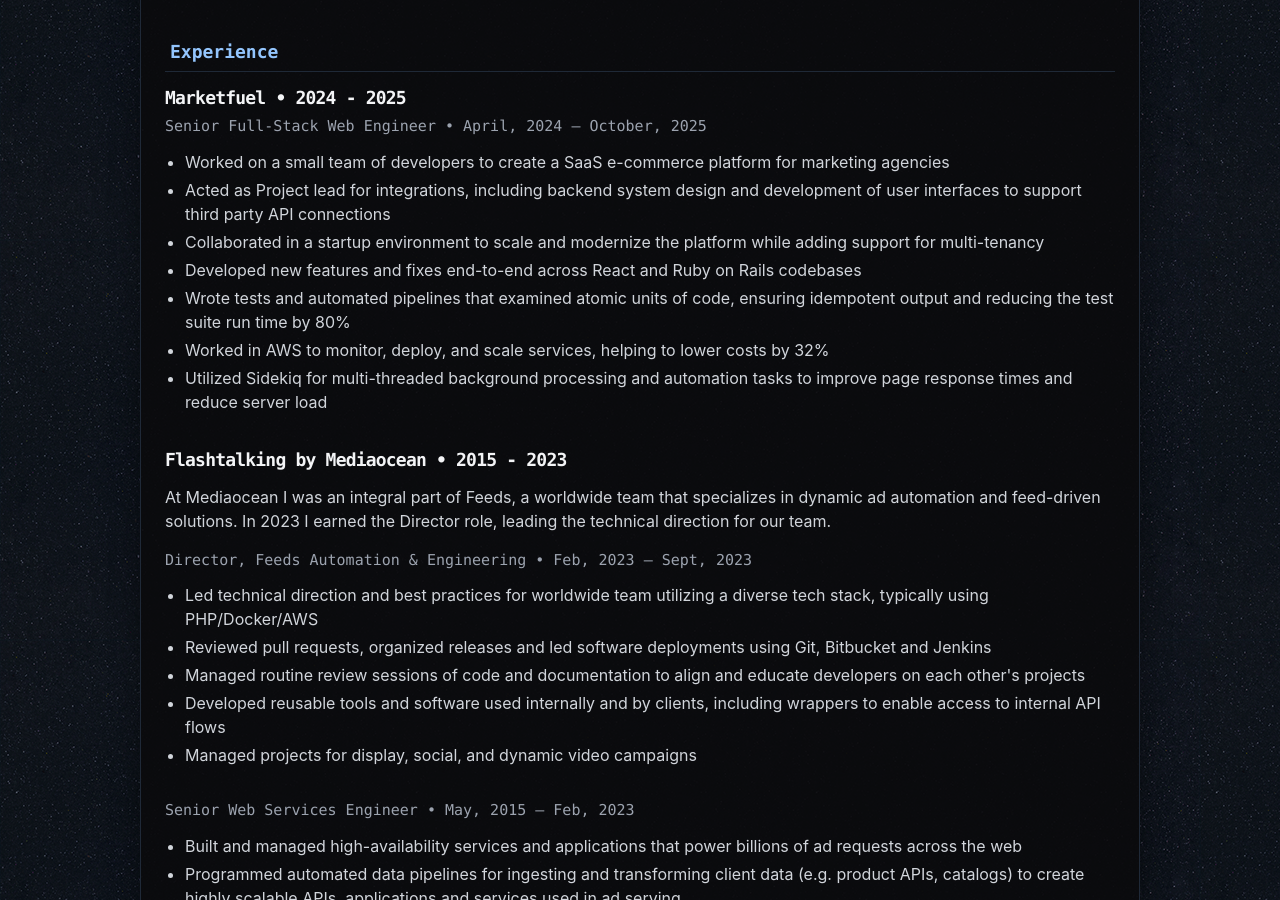
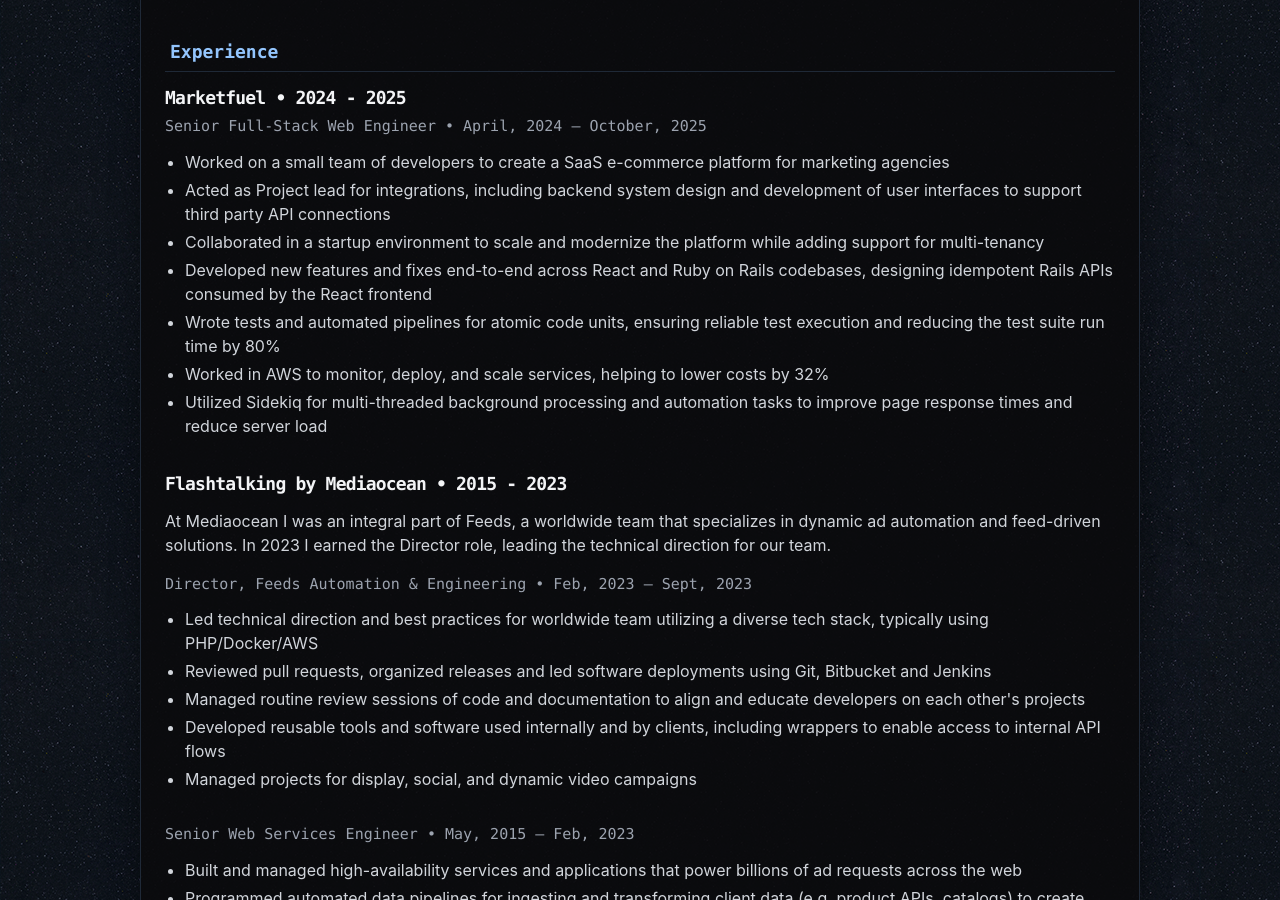
Before and after one commit to bsullivan-io/bsullivan.io, a Jekyll site: the page built from resume/index.html, in a window 1280 px wide and 900 px high, scrolled down 560 px. Built offline with Jekyll 4.4.1, drawn with Linux system fonts in a browser that asks for light colours.

Commit message:
update experience

```diff
--- a/_data/experience.yml
+++ b/_data/experience.yml
@@ -4,7 +4,7 @@
 - company: Marketfuel • 2024 - 2025
   position: Senior Full-Stack Web Engineer
   duration: April, 2024 &mdash; October, 2025
-  summary: <ul class='resume-item-list'><li>Worked on a small team of developers to create a SaaS e-commerce platform for marketing agencies</li><li>Acted as Project lead for integrations, including backend system design and development of user interfaces to support third party API connections</li><li>Collaborated in a startup environment to scale and modernize the platform while adding support for multi-tenancy </li><li>Developed new features and fixes end-to-end across React and Ruby on Rails codebases</li><li>Wrote tests and automated pipelines that examined atomic units of code, ensuring idempotent output and reducing the test suite run time by 80%</li> <li>Worked in AWS to monitor, deploy, and scale services, helping to lower costs by 32%</li><li>Utilized Sidekiq for multi-threaded background processing and automation tasks to improve page response times and reduce server load</li></ul>
+  summary: <ul class='resume-item-list'><li>Worked on a small team of developers to create a SaaS e-commerce platform for marketing agencies</li><li>Acted as Project lead for integrations, including backend system design and development of user interfaces to support third party API connections</li><li>Collaborated in a startup environment to scale and modernize the platform while adding support for multi-tenancy </li><li>Developed new features and fixes end-to-end across React and Ruby on Rails codebases, designing idempotent Rails APIs consumed by the React frontend</li><li>Wrote tests and automated pipelines for atomic code units, ensuring reliable test execution and reducing the test suite run time by 80%</li> <li>Worked in AWS to monitor, deploy, and scale services, helping to lower costs by 32%</li><li>Utilized Sidekiq for multi-threaded background processing and automation tasks to improve page response times and reduce server load</li></ul>
 
 
 # Director, Feeds Automation
```
